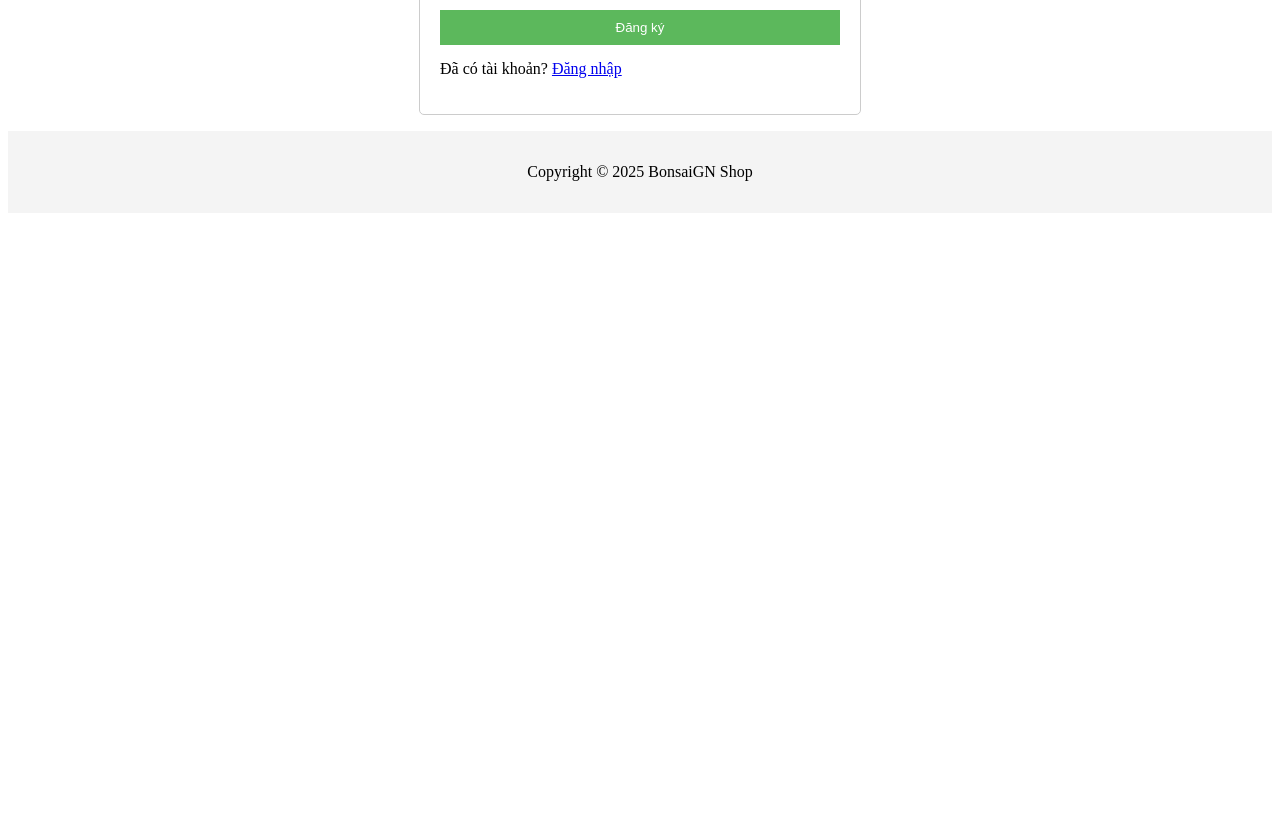
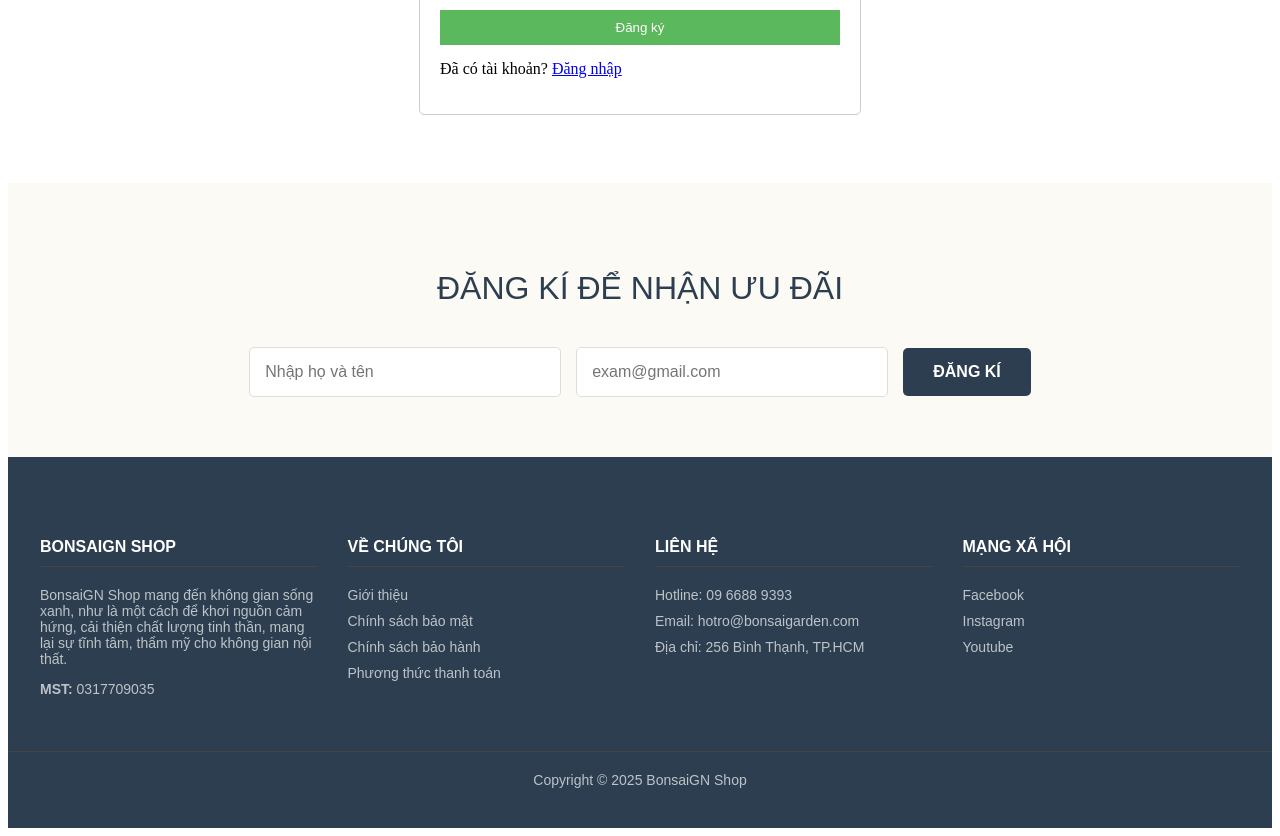
Before and after one commit to hungtrinh245/web_ban_cay_canh_bonsaiGN, a React (Vite) app in the folder client/: page /register in a window 1280 px wide. Shown: the part 380-1216 px from the top of the page. Before the commit the page ends 800 px from the top, so only its background shows below. Built offline with nearby package versions, Linux system fonts and the light colour scheme.

Commit message:
update footer

```diff
--- a/client/src/App.jsx
+++ b/client/src/App.jsx
@@ -1,25 +1,28 @@
 // src/App.jsx
+// Import useNavigate ở đây vì App đã được Router bọc bên ngoài file main.jsx
 import { Routes, Route, Link, useNavigate } from 'react-router-dom';
 import HomePage from './pages/HomePage';
 import ProductDetailPage from './pages/ProductDetailPage';
 import LoginPage from './pages/LoginPage';
 import RegisterPage from './pages/RegisterPage';
 import { useAuth } from './context/AuthContext';
+import Newsletter from './components/layout/Newsletter';
+import Footer from './components/layout/Footer';
 
 function App() {
     const { isAuthenticated, user, logout } = useAuth();
-    const navigate = useNavigate(); // Bây giờ hook này sẽ hoạt động!
+    const navigate = useNavigate();
 
     const handleLogout = () => {
         logout();
-        navigate('/login'); // Chuyển hướng về trang login sau khi đăng xuất
+        navigate('/login');
     };
 
     return (
-        // Không cần <Router> ở đây nữa, có thể dùng Fragment <>
+        // Chỉ cần dùng Fragment <> ở đây, không dùng <Router>
         <>
             <header style={{ background: '#333', color: 'white', padding: '1rem', marginBottom: '1rem' }}>
-                <nav style={{ display: 'flex', justifyContent: 'space-between', alignItems: 'center', maxWidth: '1100px', margin: 'auto' }}>
+                <nav style={{ display: 'flex', justifyContent: 'space-between', alignItems: 'center', maxWidth: '1200px', margin: 'auto' }}>
                     <Link to="/" style={{ color: 'white', textDecoration: 'none', fontSize: '1.5rem' }}>BonsaiGN Shop</Link>
                     <div>
                         <Link to="/cart" style={{ color: 'white', textDecoration: 'none', marginLeft: '1rem' }}>Giỏ hàng</Link>
@@ -40,19 +43,17 @@ function App() {
                 </nav>
             </header>
 
-            <main style={{ maxWidth: '1100px', margin: 'auto', padding: '0 1rem' }}>
+            <main style={{ maxWidth: '1200px', margin: 'auto', padding: '0 1rem', minHeight: '60vh' }}>
                 <Routes>
                     <Route path="/" element={<HomePage />} />
                     <Route path="/products/:id" element={<ProductDetailPage />} />
                     <Route path="/login" element={<LoginPage />} />
-                    <Route path="/register"  element={<RegisterPage />} />
-                    {/* Chúng ta sẽ thêm các route cho /cart, /profile sau */}
+                    <Route path="/register" element={<RegisterPage />} />
                 </Routes>
             </main>
 
-            <footer style={{ background: '#f4f4f4', textAlign: 'center', padding: '1rem', marginTop: '1rem' }}>
-                <p>Copyright &copy; 2025 BonsaiGN Shop</p>
-            </footer>
+            <Newsletter />
+            <Footer />
         </>
     );
 }
--- /dev/null
+++ b/client/src/components/layout/Footer.jsx
@@ -0,0 +1,109 @@
+// client/src/components/layout/Footer.jsx
+import React from 'react';
+import { Link } from 'react-router-dom';
+
+const Footer = () => {
+    const footerStyle = {
+        background: '#2c3e50', // Màu xanh đen đậm
+        color: '#bdc3c7', // Màu chữ xám nhạt
+        padding: '60px 0 20px 0',
+        fontFamily: 'Arial, sans-serif',
+        fontSize: '14px',
+    };
+
+    const containerStyle = {
+        display: 'flex',
+        justifyContent: 'space-around',
+        flexWrap: 'wrap',
+        maxWidth: '1200px',
+        margin: 'auto',
+        padding: '0 20px',
+        gap: '30px'
+    };
+
+    const columnStyle = {
+        flex: 1,
+        minWidth: '220px'
+    };
+
+    const titleStyle = {
+        color: 'white',
+        fontSize: '16px',
+        marginBottom: '20px',
+        textTransform: 'uppercase',
+        borderBottom: '1px solid #444',
+        paddingBottom: '10px'
+    };
+
+    const listStyle = {
+        listStyle: 'none',
+        padding: 0
+    };
+
+    const listItemStyle = {
+        marginBottom: '10px'
+    };
+
+    const linkStyle = {
+        color: '#bdc3c7',
+        textDecoration: 'none'
+    };
+
+    const bottomBarStyle = {
+        textAlign: 'center',
+        padding: '20px 0',
+        marginTop: '40px',
+        borderTop: '1px solid #444'
+    };
+
+    return (
+        <footer style={footerStyle}>
+            <div style={containerStyle}>
+                {/* Cột 1: Giới thiệu */}
+                <div style={columnStyle}>
+                    <h4 style={titleStyle}>BonsaiGN Shop</h4>
+                    <p>
+                        BonsaiGN Shop mang đến không gian sống xanh, như là một cách để khơi nguồn cảm hứng, cải thiện chất lượng tinh thần, mang lại sự tĩnh tâm, thẩm mỹ cho không gian nội thất.
+                    </p>
+                    <p><strong>MST:</strong> 0317709035</p>
+                </div>
+
+                {/* Cột 2: Về chúng tôi */}
+                <div style={columnStyle}>
+                    <h4 style={titleStyle}>Về chúng tôi</h4>
+                    <ul style={listStyle}>
+                        <li style={listItemStyle}><Link to="/about" style={linkStyle}>Giới thiệu</Link></li>
+                        <li style={listItemStyle}><Link to="/privacy-policy" style={linkStyle}>Chính sách bảo mật</Link></li>
+                        <li style={listItemStyle}><Link to="/warranty" style={linkStyle}>Chính sách bảo hành</Link></li>
+                        <li style={listItemStyle}><Link to="/payment" style={linkStyle}>Phương thức thanh toán</Link></li>
+                    </ul>
+                </div>
+
+                {/* Cột 3: Liên hệ */}
+                <div style={columnStyle}>
+                    <h4 style={titleStyle}>Liên hệ</h4>
+                    <ul style={listStyle}>
+                        <li style={listItemStyle}>Hotline: 09 6688 9393</li>
+                        <li style={listItemStyle}>Email: hotro@bonsaigarden.com</li>
+                        <li style={listItemStyle}>Địa chỉ: 256 Bình Thạnh, TP.HCM</li>
+                    </ul>
+                </div>
+
+                {/* Cột 4: Mạng xã hội */}
+                <div style={columnStyle}>
+                    <h4 style={titleStyle}>Mạng xã hội</h4>
+                    <ul style={listStyle}>
+                        <li style={listItemStyle}><a href="#" style={linkStyle}>Facebook</a></li>
+                        <li style={listItemStyle}><a href="#" style={linkStyle}>Instagram</a></li>
+                        <li style={listItemStyle}><a href="#" style={linkStyle}>Youtube</a></li>
+                    </ul>
+                </div>
+            </div>
+            <div style={bottomBarStyle}>
+                Copyright &copy; 2025 BonsaiGN Shop
+            </div>
+        </footer>
+    );
+};
+
+export default Footer;
--- /dev/null
+++ b/client/src/components/layout/Newsletter.jsx
@@ -0,0 +1,58 @@
+// client/src/components/layout/Newsletter.jsx
+import React from 'react';
+
+const Newsletter = () => {
+    const sectionStyle = {
+        background: '#fcfaf5',
+        padding: '60px 20px',
+        textAlign: 'center',
+        fontFamily: 'Arial, sans-serif'
+    };
+
+    const titleStyle = {
+        fontSize: '2em',
+        color: '#2c3e50',
+        fontWeight: 'normal',
+        marginBottom: '40px'
+    };
+
+    const formStyle = {
+        display: 'flex',
+        justifyContent: 'center',
+        alignItems: 'center',
+        gap: '15px',
+        flexWrap: 'wrap'
+    };
+
+    const inputStyle = {
+        padding: '15px',
+        width: '280px',
+        border: '1px solid #ddd',
+        borderRadius: '5px',
+        fontSize: '1em'
+    };
+
+    const buttonStyle = {
+        padding: '15px 30px',
+        border: 'none',
+        borderRadius: '5px',
+        background: '#2c3e50',
+        color: 'white',
+        fontSize: '1em',
+        cursor: 'pointer',
+        fontWeight: 'bold'
+    };
+
+    return (
+        <section style={sectionStyle}>
+            <h2 style={titleStyle}>ĐĂNG KÍ ĐỂ NHẬN ƯU ĐÃI</h2>
+            <form style={formStyle} onSubmit={(e) => e.preventDefault()}>
+                <input type="text" placeholder="Nhập họ và tên" style={inputStyle} />
+                <input type="email" placeholder="exam@gmail.com" style={inputStyle} />
+                <button type="submit" style={buttonStyle}>ĐĂNG KÍ</button>
+            </form>
+        </section>
+    );
+};
+
+export default Newsletter;
```
Also changed, not shown: client/src/pages/ProductDetailPage.jsx (+41 -41 lines).
